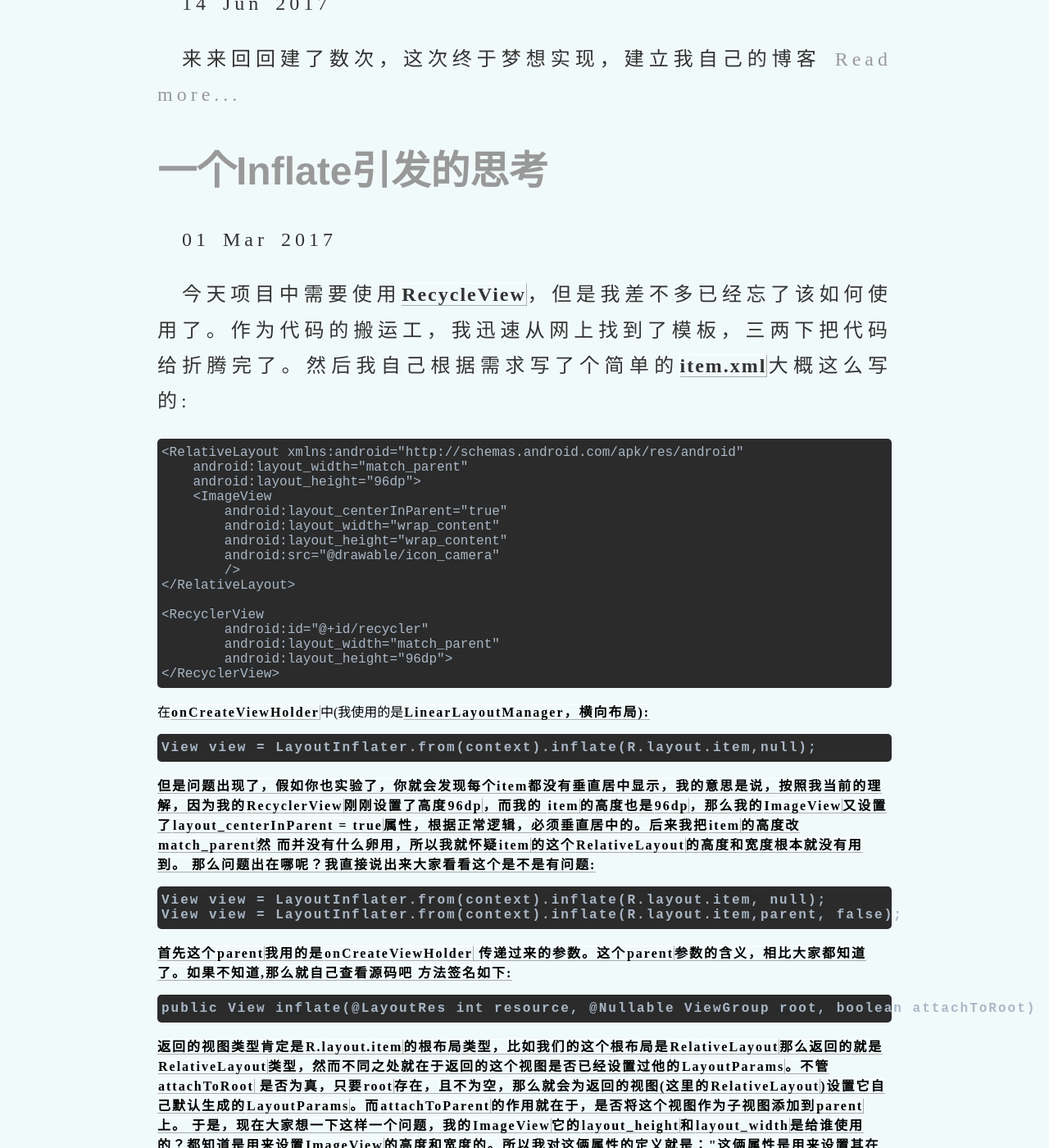
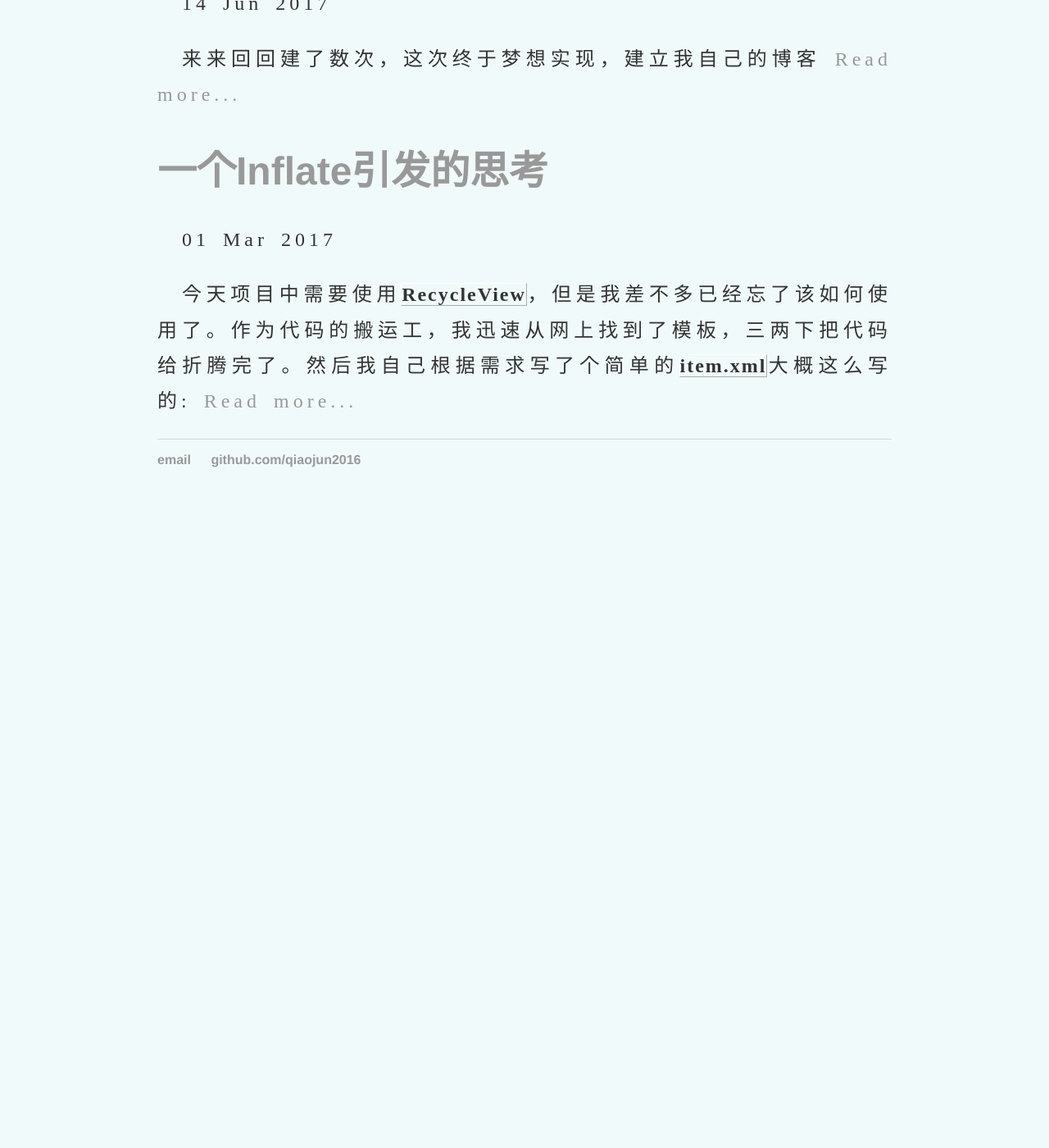
Before and after one commit to qiaojun2016/qiaojun2016.github.io, a Jekyll site: the page built from blog/index.html, in a window 1280 px wide and 1400 px high, scrolled down 1548 px. Shown: the whole window at 82% size. Built offline with Jekyll 4.4.1, drawn with Linux system fonts in a browser that asks for light colours; the list of posts is cut into pages by our own code; after the commit the page ends 2178 px from its top, so only the background shows below that; some of the changed text lies outside the part shown.

Commit message:
update my-first-article

```diff
--- a/_posts/2017-03-01-my-first-article.html
+++ b/_posts/2017-03-01-my-first-article.html
@@ -5,7 +5,7 @@
 excerpt_separator: <!-- more -->
 ---
 
-<p>今天项目中需要使用<span class="keyword">RecycleView</span>，但是我差不多已经忘了该如何使用了。作为代码的搬运工，我迅速从网上找到了模板，三两下把代码给折腾完了。然后我自己根据需求写了个简单的<span class="keyword">item.xml</span>大概这么写的:</p>
+<p>今天项目中需要使用<span class="keyword">RecycleView</span>，但是我差不多已经忘了该如何使用了。作为代码的搬运工，我迅速从网上找到了模板，三两下把代码给折腾完了。然后我自己根据需求写了个简单的<span class="keyword">item.xml</span>大概这么写的:</p> <!-- more -->
 
 <pre class="code">
 &lt;RelativeLayout xmlns:android="http://schemas.android.com/apk/res/android"
```
